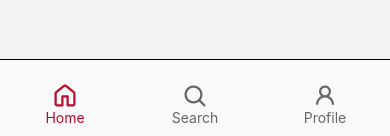
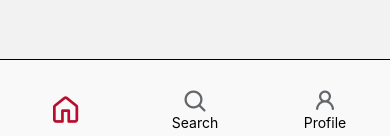
Before and after one commit to cosmicchimp/lobo-library, a React Native app: screen / in a window 390 px wide. Shown: the part 705-841 px from the top of the page. Built offline with nearby package versions, Linux system fonts and the light colour scheme.

Commit message:
added animation to tab icons

```diff
--- a/TabNavButton.jsx
+++ b/TabNavButton.jsx
@@ -1,7 +1,7 @@
 import React, {useEffect} from "react";
 import { useIsFocused } from "@react-navigation/native"; // This hook helps you check if the tab is focused
 import { Pressable, Text, View, } from "react-native";
-import { interpolate, useAnimatedStyle, useSharedValue, withSpring } from "react-native-reanimated";
+import Animated, { interpolate, useAnimatedStyle, useSharedValue, withSpring, ReduceMotion } from "react-native-reanimated";
 import { icon } from "./constants/icons";
  const TabNavButton = ({
   routeName,
@@ -11,15 +11,27 @@ import { icon } from "./constants/icons";
   const scale = useSharedValue(0);
   const isTabFocused = useIsFocused();
 
-  useEffect(()=> {
-    scale.value = withSpring(typeof isFocused === "boolean" ? (isTabFocused ? 1 : 0) : isTabFocused,
-    { duration: 350}
-  );
+  useEffect(() => {
+    scale.value = withSpring(isTabFocused ? 1 : 0,
+      { duration: 350, reduceMotion: ReduceMotion.Never, });
   }, [scale, isTabFocused]);
+
+  const animatedIconStyle = useAnimatedStyle(()=>{
+    const scaleValue = interpolate(scale.value, [0, 1], [1, 1.2]);
+
+    const top = interpolate(scale.value,  [0, 1], [0, 9]);
+
+    return {
+      transform: [{
+        scale: scaleValue
+      }],
+      top: top
+  }
+  })
 
   const animatedTextStyle = useAnimatedStyle(()=>{
     const opacity = interpolate(scale.value, [0, 1], [1, 0]);
-    return {opacity}
+    return {opacity,}
   })
 
   const onPress = () => {
@@ -42,10 +54,22 @@ import { icon } from "./constants/icons";
       })}
     >
 
-      {icon[routeName.toLowerCase()]?.({ color: isTabFocused ? "#ba0c2f" : "#63666a", size })}
-      <Text style={{color: isTabFocused ? "#ba0c2f" : "#63666a"}}>{routeName}</Text>
+      {/* set tab icon */}
+      <Animated.View style={animatedIconStyle}>
+        {icon[routeName.toLowerCase()]?.({ color: isTabFocused ? "#ba0c2f" : "#63666a", size })}
+      </Animated.View>
+
+      {/* set tab text label */}
+      <Animated.Text
+        style={{
+          ...animatedTextStyle,
+           color: isTabFocused ? "#ba0c2f" : "#63666a",
+        }}
+        >
+          {routeName}
+        </Animated.Text>
     </Pressable>
-  );size
+  );
 };
 
 export default TabNavButton;
--- a/TabNavigation.jsx
+++ b/TabNavigation.jsx
@@ -46,7 +46,7 @@ export default function TabNavigation() {
               height: 80,
               backgroundColor: "#F9F9F9",
               borderColor: "black",
-              paddingTop: 10,
+              paddingTop: 20,
             },
           };
         }}
```
Also changed, not shown: 1 other file (tests, documents, lock files or other folders).
